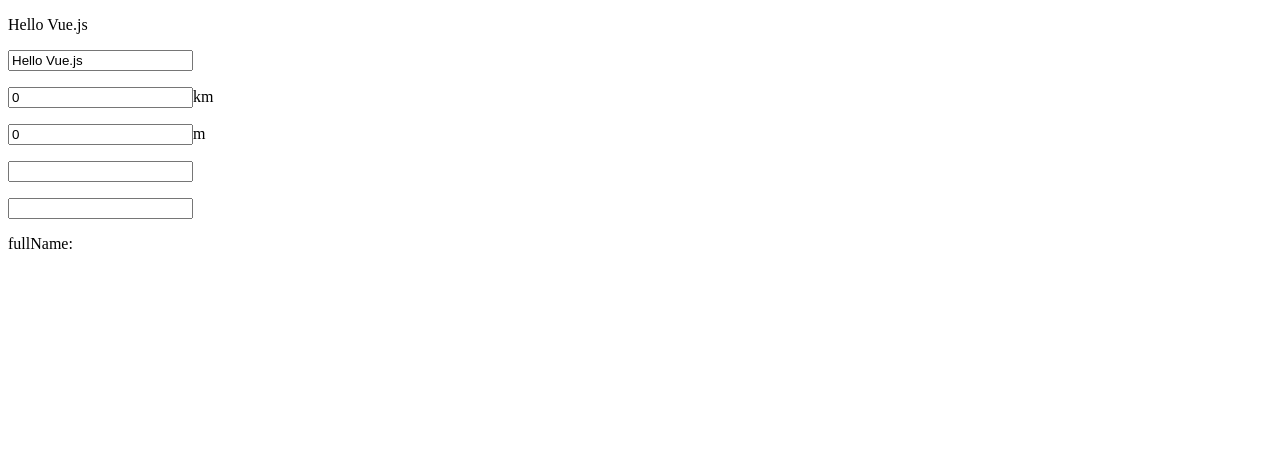
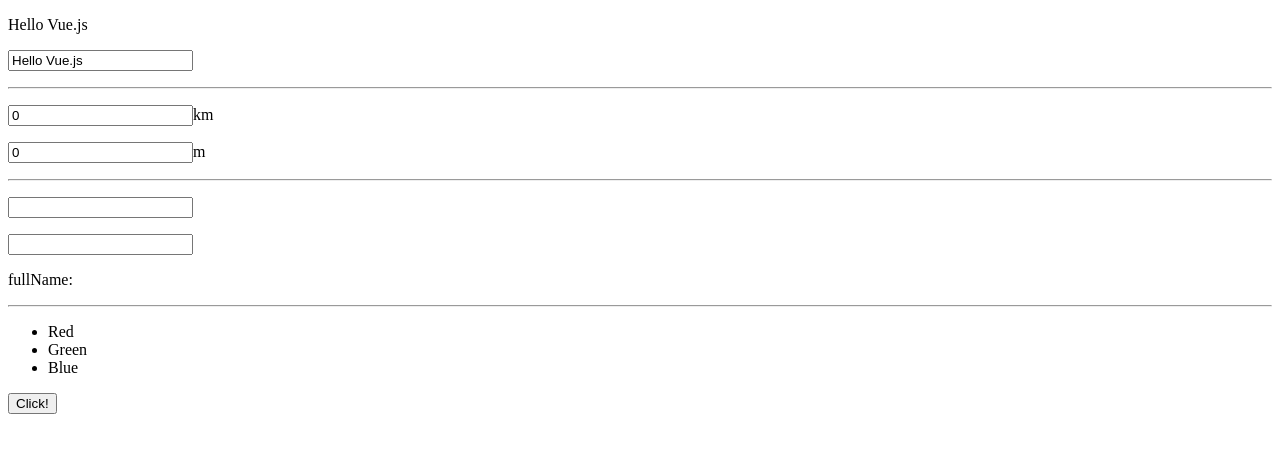
Before and after one commit to sea-yassan33/sesson7_vue.js, a plain HTML site: page index.html in a window 1280 px wide. Drawn offline with nearby package versions, Linux system fonts and the light colour scheme.

Commit message:
deepオプション

```diff
--- a/index.html
+++ b/index.html
@@ -14,18 +14,30 @@
       <input type="text" v-model="message">
     </p>
   </section>
+  <hr>
   <section id="app2">
     <p><input type="text" v-model="km">km</p>
     <p><input type="text" v-model="m">m</p>
   </section>
+  <hr>
   <section id="app3">
     <p><input type="text" v-model="firstName"></p>
     <p><input type="text" v-model="lastName"></p>
     <p>fullName: {{fullName}}</p>
   </section>
+  <hr>
+  <section id="app4">
+    <ul>
+      <li v-for="color in colors">
+        {{color.name}}
+      </li>
+    </ul>
+    <button v-on:click="onClick">Click!</button>
+  </section>
   <script src="https://unpkg.com/vue@3.1.5"></script>
   <script src="js/main.js"></script>
   <script src="js/conbersion.js"></script>
   <script src="js/computation.js"></script>
+  <script src="js/deep.js"></script>
 </body>
 </html>
--- /dev/null
+++ b/js/deep.js
@@ -0,0 +1,23 @@
+const app4 = Vue.createApp({
+  data: () => ({
+    colors: [
+      {name: 'Red'},
+      {name: 'Green'},
+      {name: 'Blue'},
+    ]
+  }),
+  watch: {
+    colors: {
+      handler: function(newValue, oldValue){
+        console.log('Update!')
+      },
+      deep: true
+    }
+  },
+  methods: {
+    onClick: function(event){
+      this.colors[1].name = "White"
+    }
+  }
+})
+app4.mount('#app4')
```
